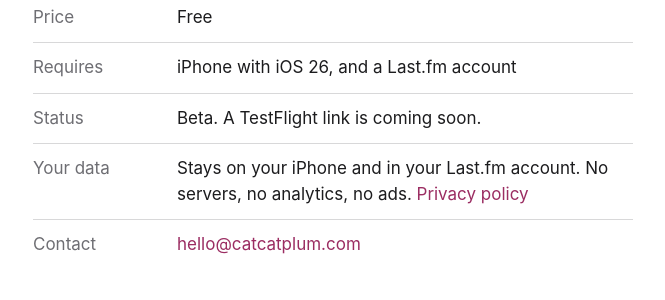
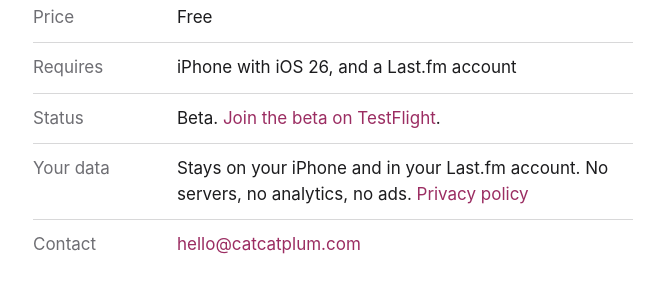
Before and after one commit to catcatplum/site, a Jekyll site: the page index.html, which Jekyll copies as it is, in a window 1280 px wide. Shown: the part 1668-1968 px from the top of the page, without its empty margins (307-972 px from the left). Built offline with Jekyll 4.4.1, drawn with Linux system fonts in a browser that asks for light colours.

Commit message:
Added the TestFlight public link to the home page

```diff
--- a/index.html
+++ b/index.html
@@ -55,7 +55,7 @@
       <dt>Requires</dt>
       <dd>iPhone with iOS 26, and a Last.fm account</dd>
       <dt>Status</dt>
-      <dd>Beta. A TestFlight link is coming soon.</dd>
+      <dd>Beta. <a href="https://testflight.apple.com/join/X1cRBQF5">Join the beta on TestFlight</a>.</dd>
       <dt>Your data</dt>
       <dd>Stays on your iPhone and in your Last.fm account. No servers, no analytics, no ads. <a href="/privacy">Privacy policy</a></dd>
       <dt>Contact</dt>
```
